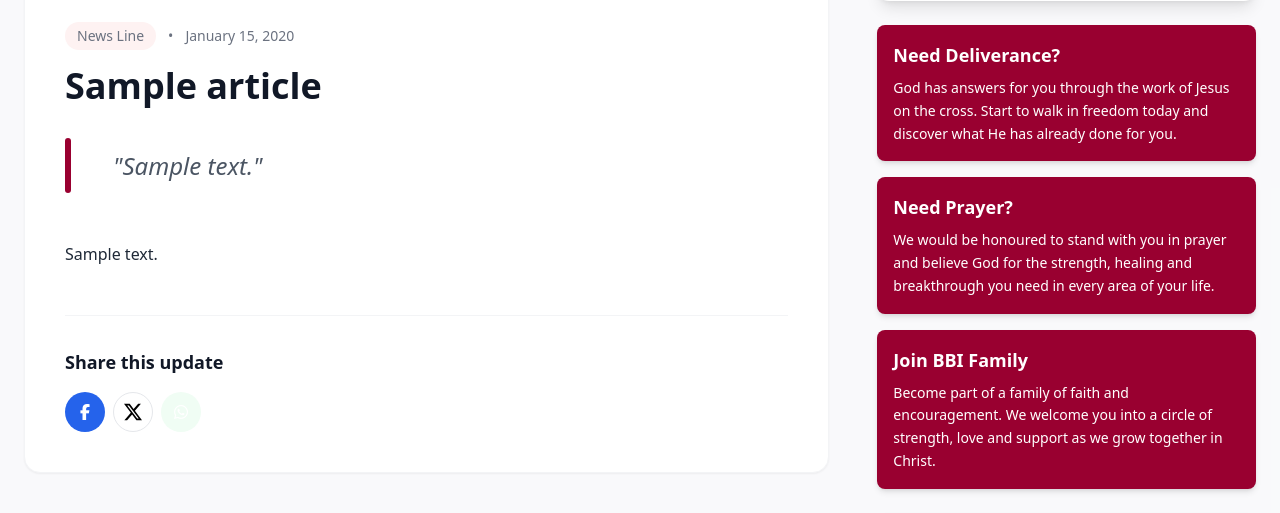
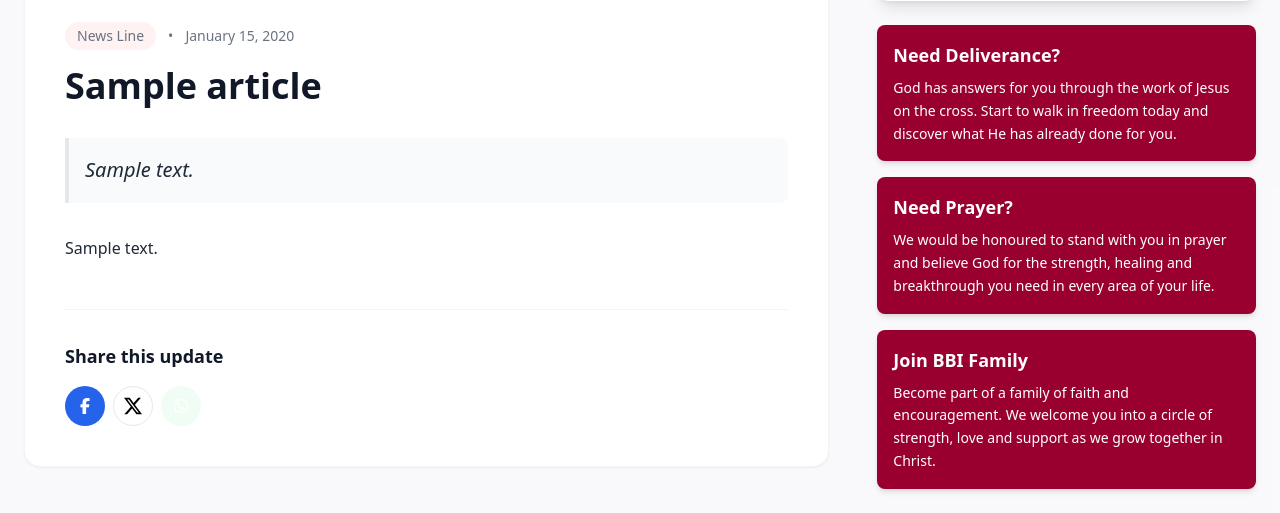
Before and after one commit to MukoyaKuya/Breaking-Barriers-, a Django app: template church/templates/church/news_line_detail.html in a window 1280 px wide. Shown: the part 575-1088 px from the top of the page. Run offline with Django 5.2, Linux system fonts and the light colour scheme; the template is opened without the code that fills it: most values are stand-ins (such as "Sample title", 1, 10 or a date in 2020); parts of the project's set-up code (start-up, migrations or seed data) failed here and were passed over; some libraries are stand-ins or nearby versions.

Commit message:
fix(newsline): Revert summary style, keep rich text body fix

```diff
--- a/church/templates/church/news_line_detail.html
+++ b/church/templates/church/news_line_detail.html
@@ -50,17 +50,13 @@
                     </div>
 
                     <!-- Content -->
-                    <div class="prose prose-sm sm:prose-base md:prose-lg lg:prose-xl max-w-none text-gray-700 leading-relaxed font-normal overflow-x-hidden">
+                    <div
+                        class="prose prose-sm sm:prose-base md:prose-lg lg:prose-xl max-w-none text-gray-700 leading-relaxed font-normal overflow-x-hidden">
                         <!-- Summary (Lead Text) -->
                         {% if article.summary %}
-                        <div class="lead-text relative mb-12">
-                            <div class="absolute left-0 top-0 bottom-0 w-1.5 brand-color rounded-full"></div>
-                            <div class="pl-12 py-2">
-                                <p class="text-2xl text-gray-600 font-medium italic leading-relaxed">
-                                    "{{ article.summary|linebreaksbr }}"
-                                </p>
-                            </div>
-                            <i class="fas fa-quote-right absolute right-0 bottom-0 text-6xl text-gray-100 -z-10"></i>
+                        <div
+                            class="text-xl text-gray-800 mb-8 font-normal leading-relaxed border-l-4 border-brand-red pl-4 italic bg-gray-50 p-4 rounded-r-lg">
+                            {{ article.summary|linebreaks }}
                         </div>
                         {% endif %}
 
```
